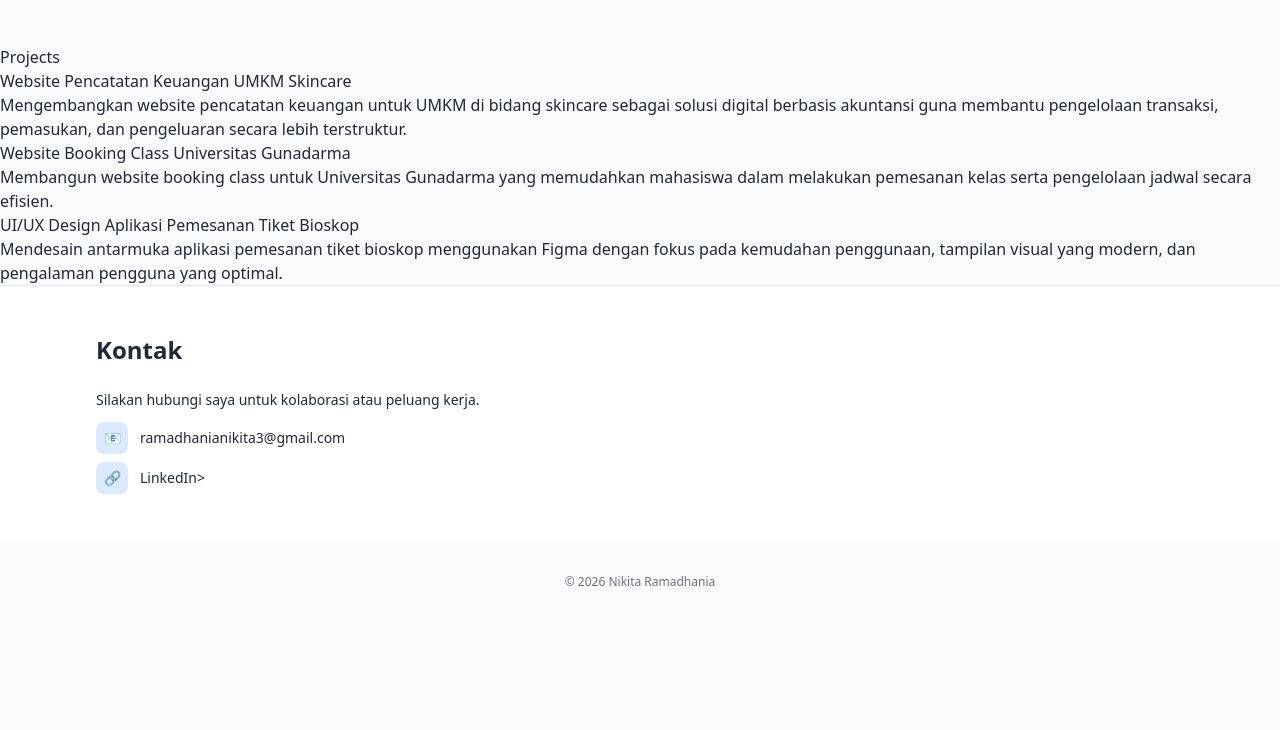
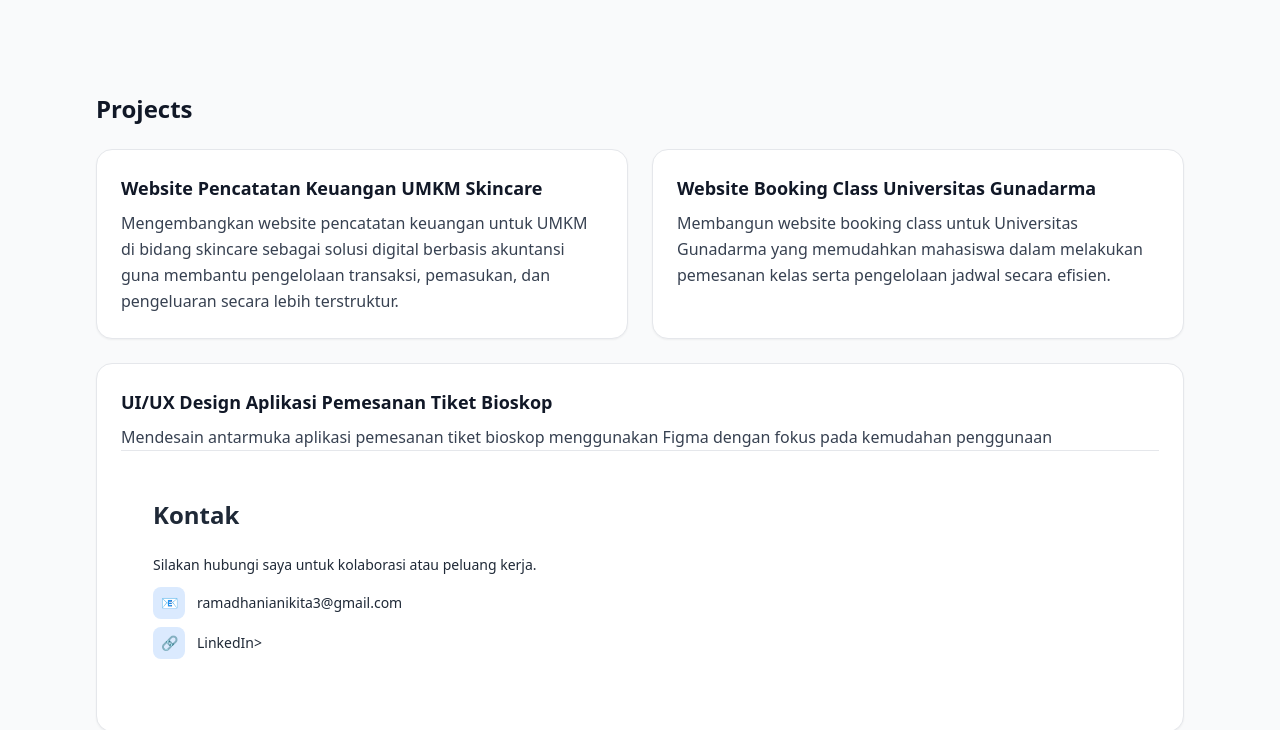
Before and after one commit to NikitaRamadhania/cv-nikitaramadhania, a plain HTML site: page index.html in a window 1280 px wide. Shown: the part 2386-3116 px from the top of the page. Before the commit the page ends 3008 px from the top, so only its background shows below. Drawn offline with nearby package versions, Linux system fonts and the light colour scheme.

Commit message:
Improve projects layout

```diff
--- a/index.html
+++ b/index.html
@@ -250,36 +250,30 @@
     </div>
   </section>
 
-    <section id="projects">
-  <h2>Projects</h2>
+    <section id="projects" class="bg-gray-50">
+  <div class="max-w-6xl mx-auto px-4 sm:px-6 lg:px-8 py-12">
+    <h2 class="text-2xl font-bold text-gray-900 mb-6">Projects</h2>
 
-  <div class="project-item">
-    <h3>Website Pencatatan Keuangan UMKM Skincare</h3>
-    <p>
-      Mengembangkan website pencatatan keuangan untuk UMKM di bidang skincare
-      sebagai solusi digital berbasis akuntansi guna membantu pengelolaan
-      transaksi, pemasukan, dan pengeluaran secara lebih terstruktur.
-    </p>
-  </div>
+    <div class="grid grid-cols-1 md:grid-cols-2 gap-6">
+      <div class="bg-white rounded-2xl shadow-sm border border-gray-200 p-6">
+        <h3 class="text-lg font-semibold text-gray-900 mb-2">Website Pencatatan Keuangan UMKM Skincare</h3>
+        <p class="text-gray-700 leading-relaxed">
+          Mengembangkan website pencatatan keuangan untuk UMKM di bidang skincare sebagai solusi digital berbasis akuntansi guna membantu pengelolaan transaksi, pemasukan, dan pengeluaran secara lebih terstruktur.
+        </p>
+      </div>
 
-  <div class="project-item">
-    <h3>Website Booking Class Universitas Gunadarma</h3>
-    <p>
-      Membangun website booking class untuk Universitas Gunadarma yang
-      memudahkan mahasiswa dalam melakukan pemesanan kelas serta
-      pengelolaan jadwal secara efisien.
-    </p>
-  </div>
+      <div class="bg-white rounded-2xl shadow-sm border border-gray-200 p-6">
+        <h3 class="text-lg font-semibold text-gray-900 mb-2">Website Booking Class Universitas Gunadarma</h3>
+        <p class="text-gray-700 leading-relaxed">
+          Membangun website booking class untuk Universitas Gunadarma yang memudahkan mahasiswa dalam melakukan pemesanan kelas serta pengelolaan jadwal secara efisien.
+        </p>
+      </div>
 
-  <div class="project-item">
-    <h3>UI/UX Design Aplikasi Pemesanan Tiket Bioskop</h3>
-    <p>
-      Mendesain antarmuka aplikasi pemesanan tiket bioskop menggunakan Figma
-      dengan fokus pada kemudahan penggunaan, tampilan visual yang modern,
-      dan pengalaman pengguna yang optimal.
-    </p>
-  </div>
-</section>
+      <div class="bg-white rounded-2xl shadow-sm border border-gray-200 p-6 md:col-span-2">
+        <h3 class="text-lg font-semibold text-gray-900 mb-2">UI/UX Design Aplikasi Pemesanan Tiket Bioskop</h3>
+        <p class="text-gray-700 leading-relaxed">
+          Mendesain antarmuka aplikasi pemesanan tiket bioskop menggunakan Figma dengan fokus pada kemudahan penggunaan
+
 
   <!-- Kontak -->
   <section id="kontak" class="bg-white border-t">
```
